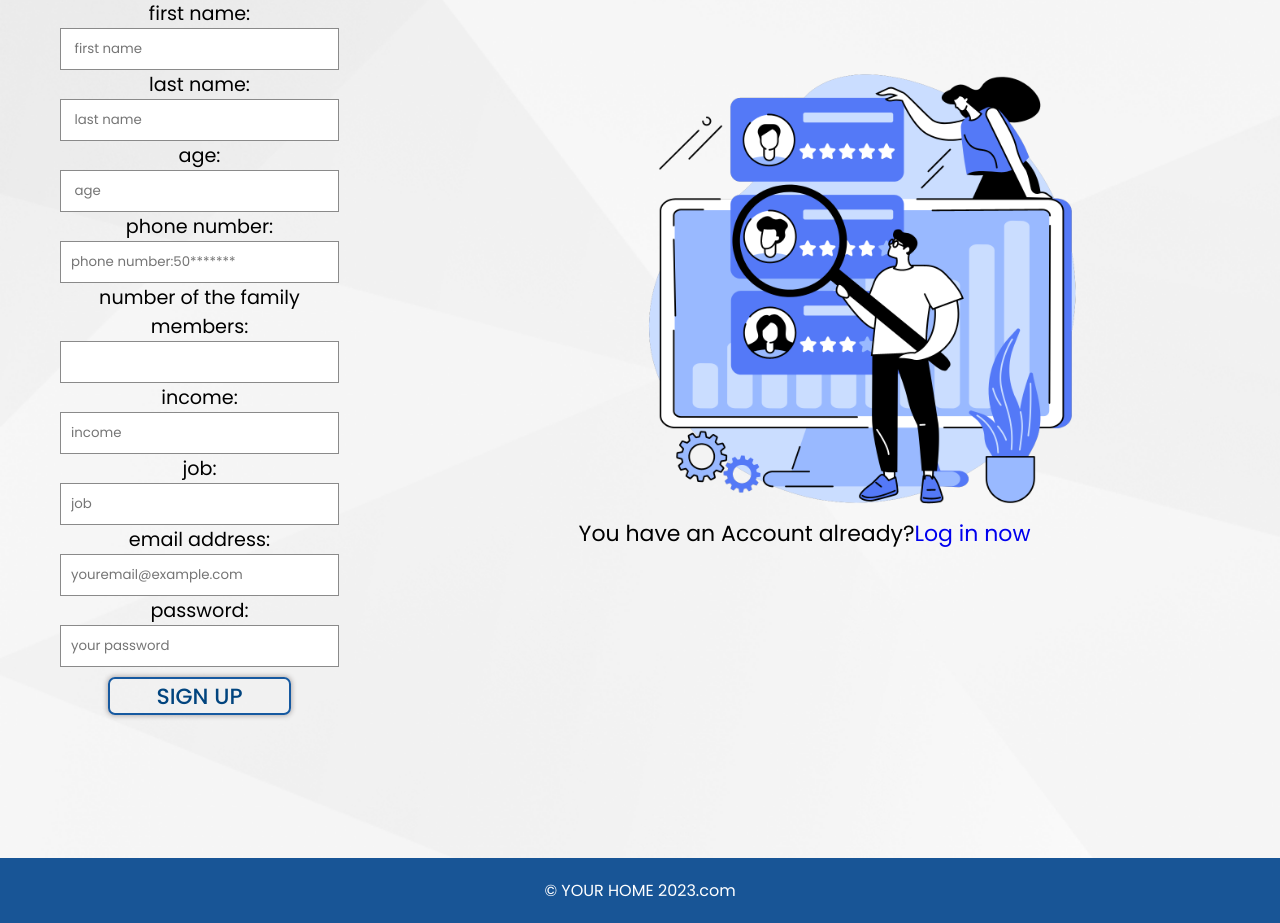
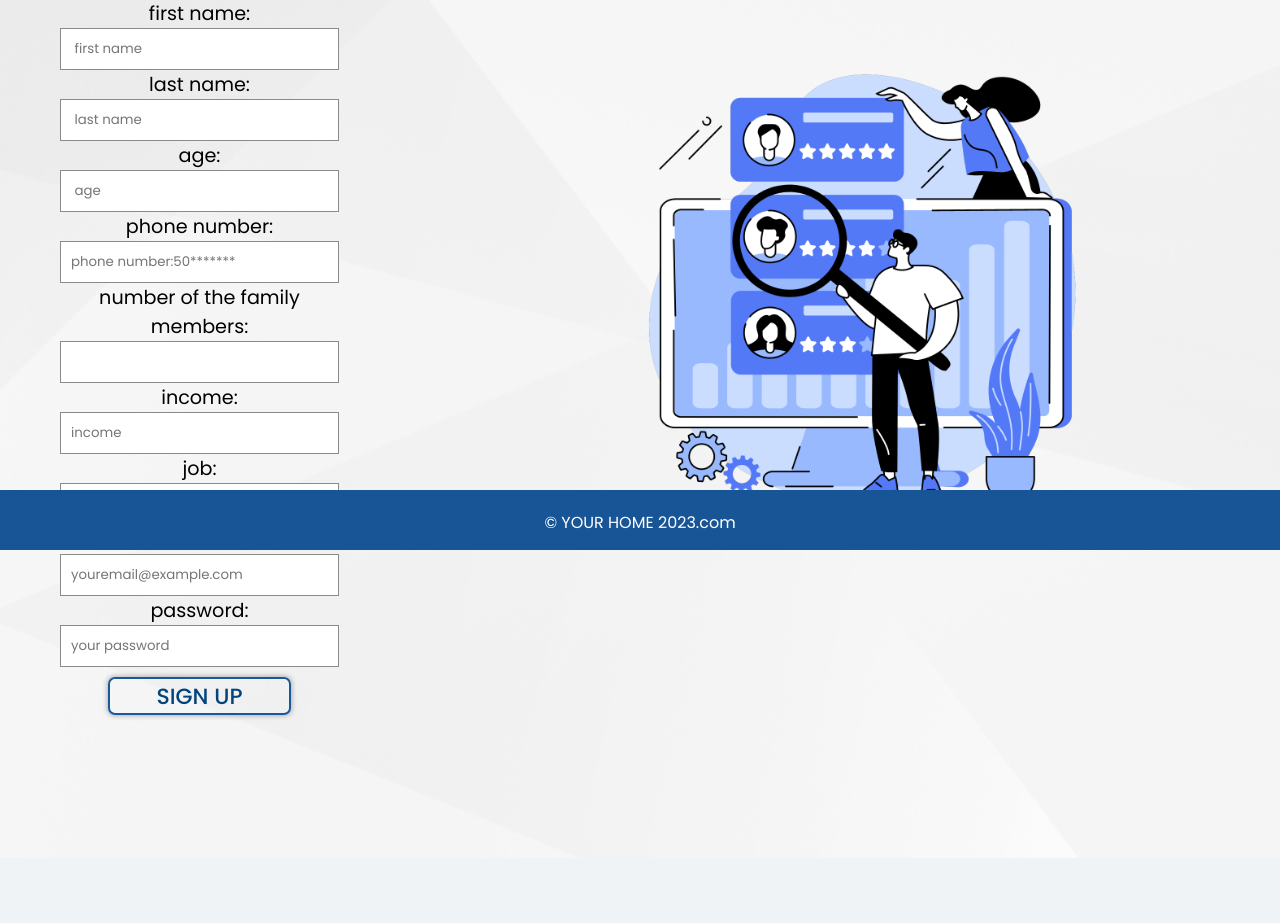
Before and after one commit to Lujain-M02/Web2_project, a PHP site: page /signUp.php in a window 1280 px wide. Shown: the part 250-1173 px from the top of the page. After the commit the page ends 969 px from the top, so only its background shows below. Run offline with PHP 8.4, Linux system fonts and the light colour scheme.

Commit message:
footer style addition

```diff
--- a/Styles/head.css
+++ b/Styles/head.css
@@ -92,4 +92,8 @@ header .container{
   text-align: center;
   color:#fff;
   background:#185596;
+     position: fixed;
+   bottom: 0;
+   width: 100%;
+   height: 60px;
 }
```
